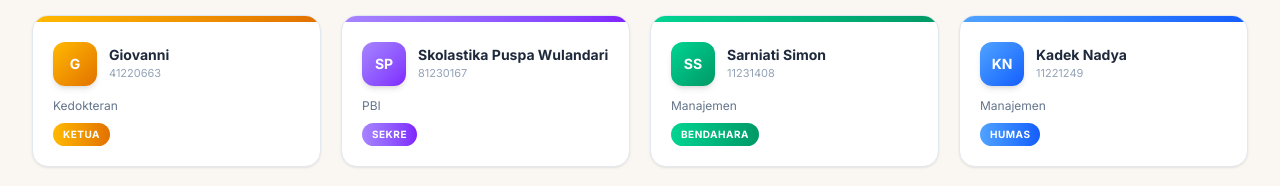
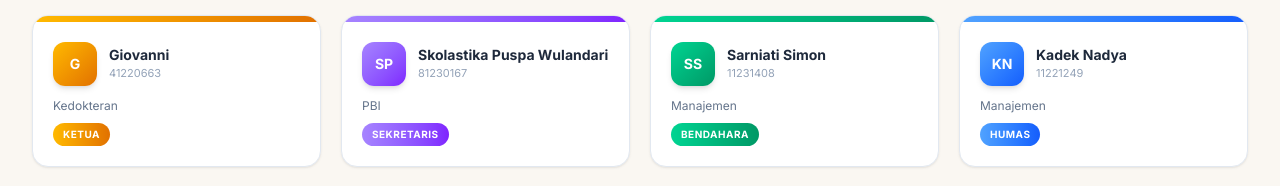
Before and after one commit to Jamesmarvins/portal-dusun-tlogomulyo, a Next.js app: page /info-kkn in a window 1280 px wide. Shown: the part 1400-1586 px from the top of the page. Built offline with nearby package versions, Linux system fonts and the light colour scheme.

Commit message:
fix: change Skolastika jabatan label from Sekre to Sekretaris

```diff
--- a/app/info-kkn/page.js
+++ b/app/info-kkn/page.js
@@ -50,7 +50,7 @@ const anggota = [
     nama: "Skolastika Puspa Wulandari",
     nim: "81230167",
     prodi: "PBI",
-    jabatan: "Sekre",
+    jabatan: "Sekretaris",
     prokerIndividu: {
       judul: "English Fun for Kids",
       deskripsi:
@@ -132,7 +132,7 @@ const anggota = [
 
 const jabatanColors = {
   Ketua: "from-amber-400 to-amber-600",
-  Sekre: "from-violet-400 to-violet-600",
+  Sekretaris: "from-violet-400 to-violet-600",
   Bendahara: "from-emerald-400 to-emerald-600",
   Humas: "from-blue-400 to-blue-600",
   PDD: "from-rose-400 to-rose-600",
```
